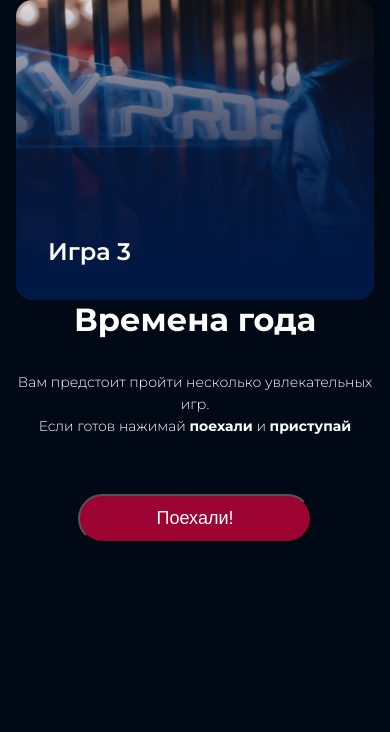
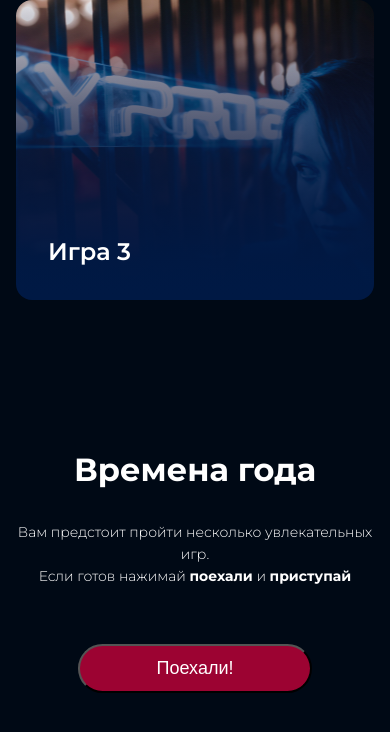
Before and after one commit to countermamin/mobilegame, a plain HTML site: page index.html in a window 390 px wide. Shown: the part 1399-2131 px from the top of the page. Drawn offline with nearby package versions, Linux system fonts and the light colour scheme; files that its build step writes are made by us from their sources.

Commit message:
Update _mobile.scss

```diff
--- a/_mobile.scss
+++ b/_mobile.scss
@@ -56,6 +56,9 @@
         gap: 135px;
         flex-wrap: wrap;
     }
+    .middle__text {
+        margin-top: 150px;
+    }
     .title {
         display: flex;
         justify-content: space-between;
```
